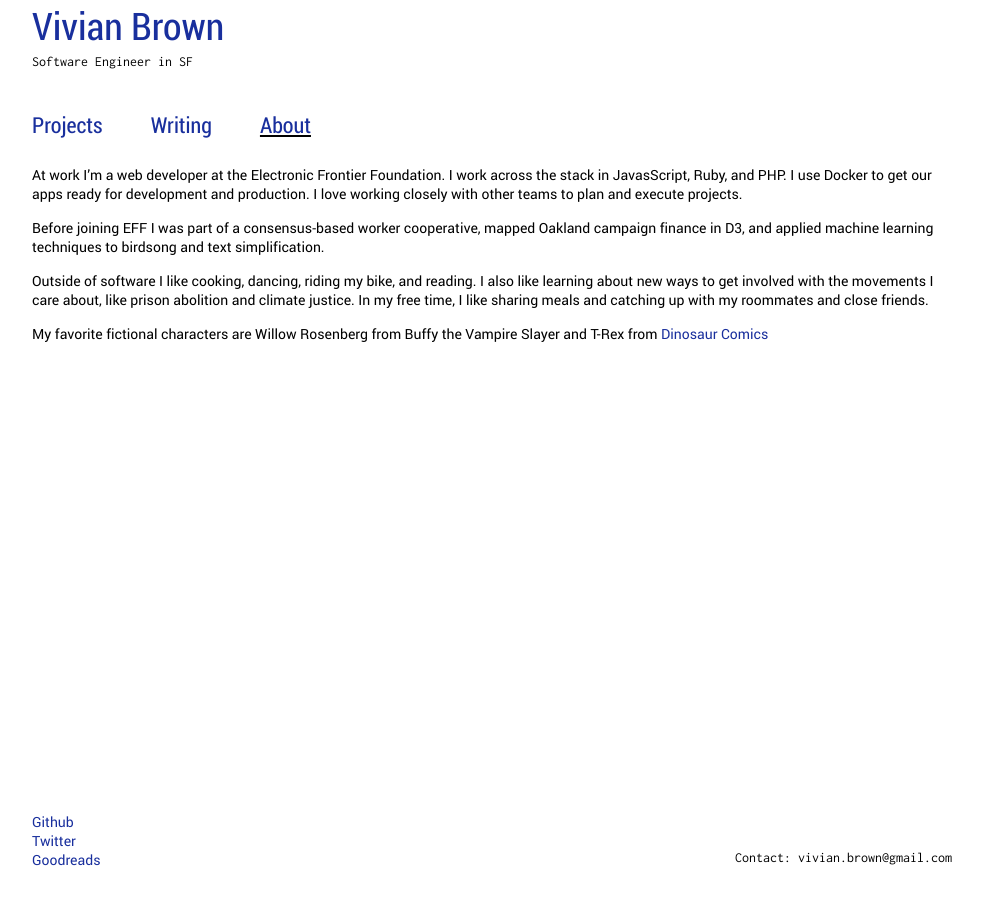
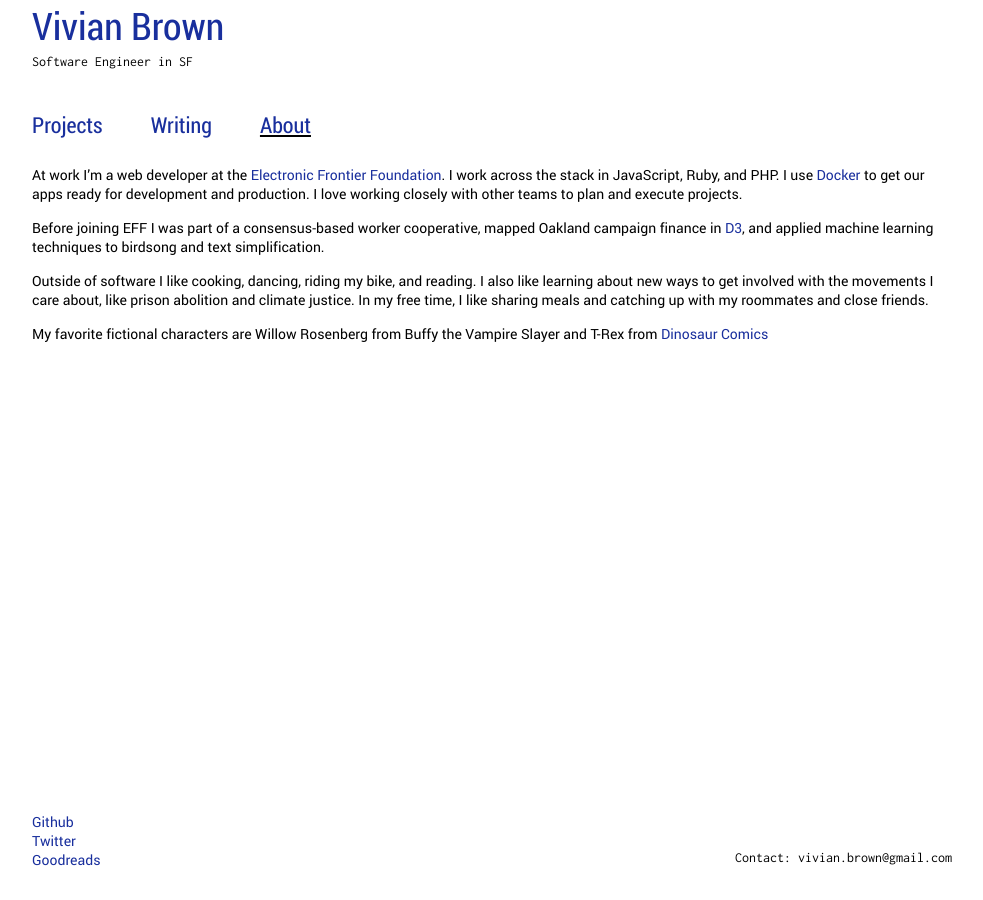
Before and after one commit to vbrown608/jekyll-portfolio, a Jekyll site: the page built from about.md, in a window 1280 px wide. Shown: the whole page, without its empty margins (148-1131 px from the left). Built offline with Jekyll 4.4.1, drawn with Linux system fonts in a browser that asks for light colours.

Commit message:
Typo and links update to about.md
Hey Vivan, Came across your site from a recent Tweet and saw a typo, and added some links. Hope that's okay?

```diff
--- a/about.md
+++ b/about.md
@@ -4,10 +4,15 @@ title: About
 weight: 1
 ---
 
-At work I'm a web developer at the Electronic Frontier Foundation. I work across the stack in JavasScript, Ruby, and PHP. I use Docker to get our apps ready for development and production. I love working closely with other teams to plan and execute projects.
+At work I'm a web developer at the [Electronic Frontier Foundation][eff]. I work across the stack in JavaScript, Ruby, and PHP. I use [Docker] to get our apps ready for development and production. I love working closely with other teams to plan and execute projects.
 
-Before joining EFF I was part of a consensus-based worker cooperative, mapped Oakland campaign finance in D3, and applied machine learning techniques to birdsong and text simplification.
+Before joining EFF I was part of a consensus-based worker cooperative, mapped Oakland campaign finance in [D3], and applied machine learning techniques to birdsong and text simplification.
 
 Outside of software I like cooking, dancing, riding my bike, and reading. I also like learning about new ways to get involved with the movements I care about, like prison abolition and climate justice. In my free time, I like sharing meals and catching up with my roommates and close friends.
 
-My favorite fictional characters are Willow Rosenberg from Buffy the Vampire Slayer and T-Rex from [Dinosaur Comics](http://www.qwantz.com/)
+My favorite fictional characters are Willow Rosenberg from Buffy the Vampire Slayer and T-Rex from [Dinosaur Comics]
+
+[D3]: https://d3js.org
+[Dinosaur Comics]: http://www.qwantz.com/
+[Docker]: https://www.docker.com/
+[eff]: https://www.eff.org/
```
